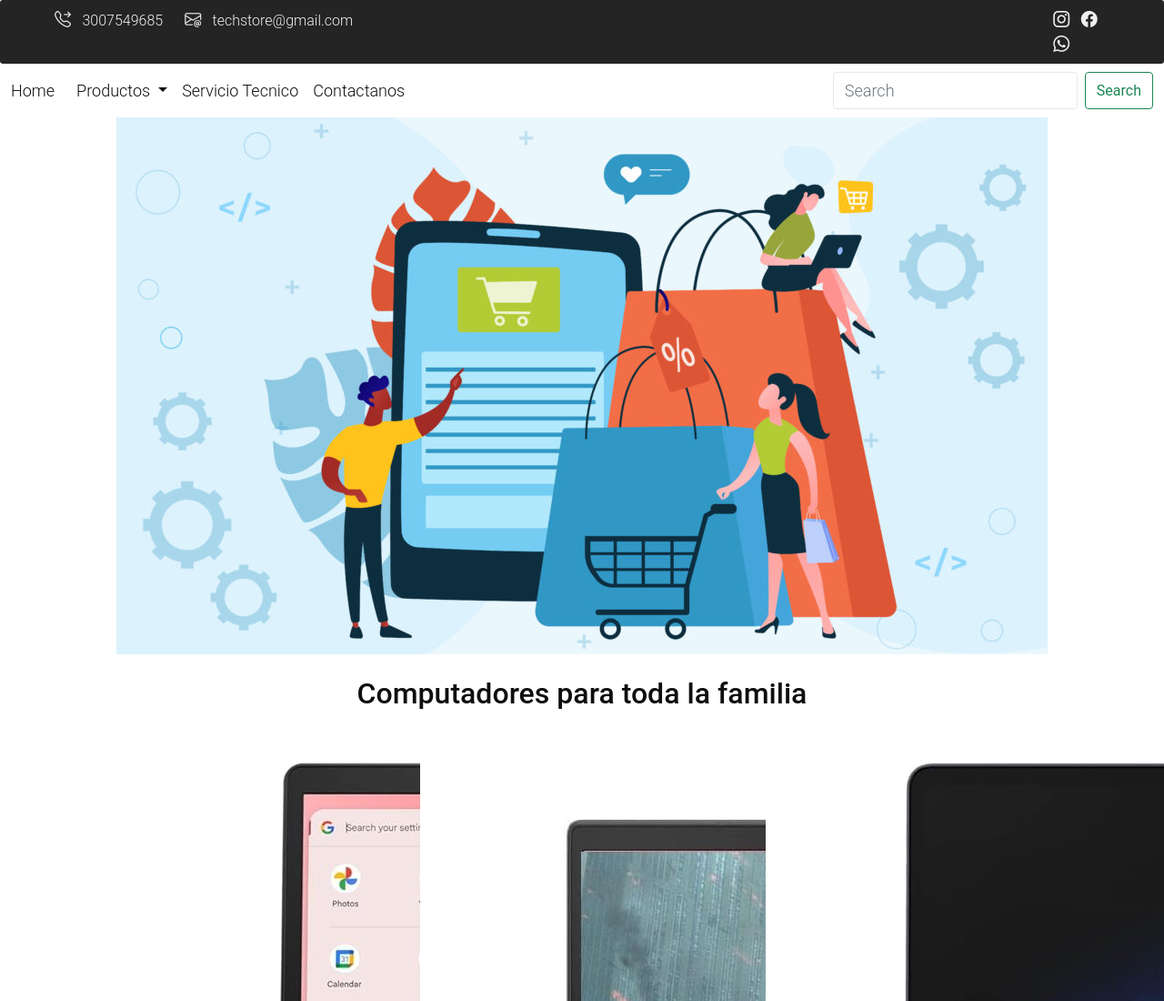
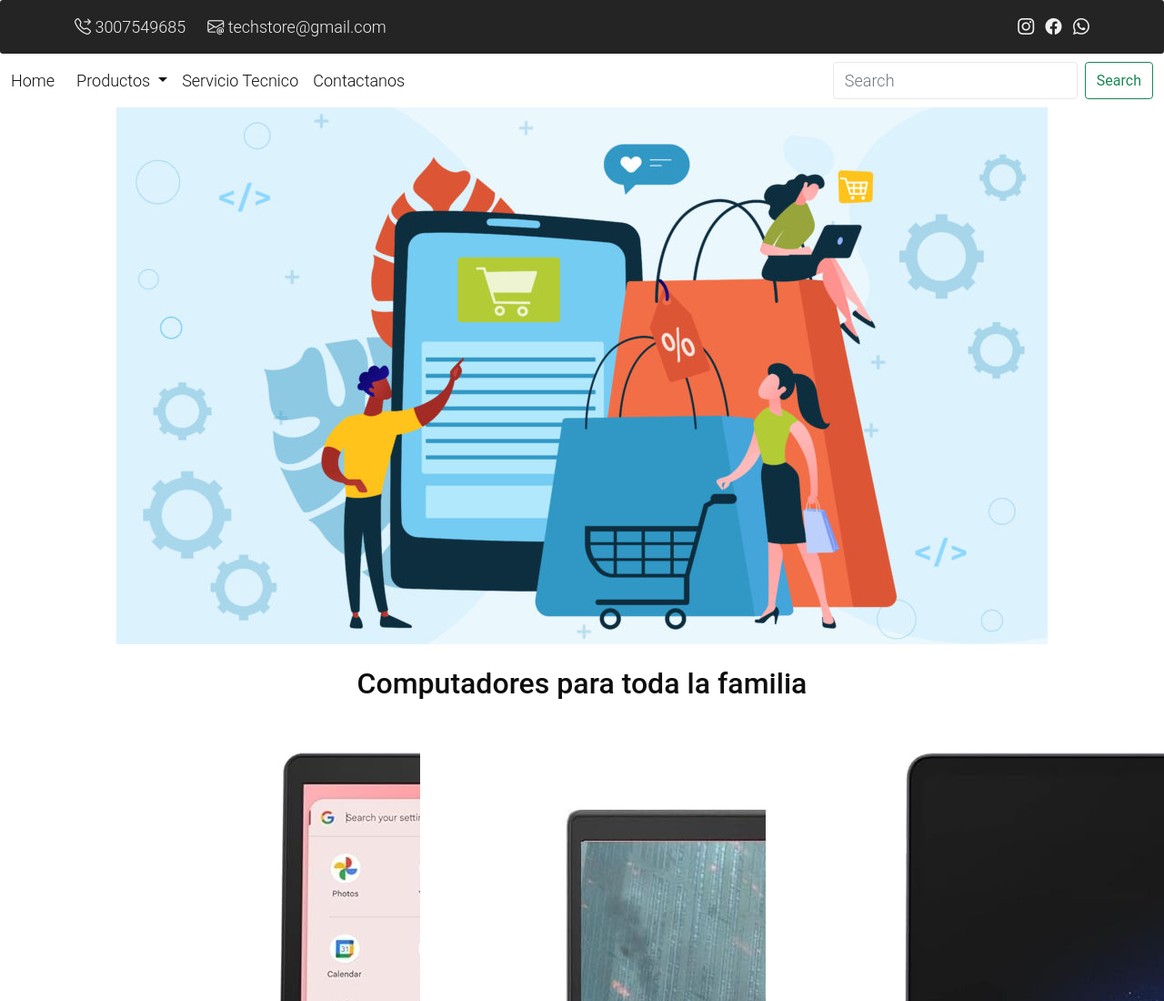
Before and after one commit to AndresGT1996/ProyectoFinalTAlentoTech, a website: page assets/index.html in a window 1280 px wide. Shown: the top 1100 px of the page at 91% size. Drawn offline with nearby package versions, Linux system fonts and the light colour scheme; files whose address does not match are found by name.

Commit message:
se mejorar visualizacion en celular tanto del header como del footer, mejorar el diseño responsive

```diff
--- a/assets/css/styleIndex.css
+++ b/assets/css/styleIndex.css
@@ -20,3 +20,13 @@
 
     background-color: rgb(36, 36, 36);
 }
+
+@media (max-width: 485px) {
+    .contacto i {
+        display: none;
+    }
+    .contacto span {
+        display: none;
+    }
+
+}
--- a/assets/index.html
+++ b/assets/index.html
@@ -16,31 +16,39 @@
 </head>
 <body>
     <header>
-        <section class="bg-color-personalisado-black text-color-personalisado-white d-flex justify-content-between py-2 rounded-1 px-5 aling-intems-center">
+        <section class="bg-color-personalisado-black text-color-personalisado-white rounded-1 py-3" >
+                <div class="container ">
+                    <div class=" w-100 d-flex justify-content-between">
+                        <div class="d-flex justify-content-between">
+                            <div class="contacto">
+                                <i class="bi bi-telephone-forward"></i>
+                                <span class="pe-4 ">3007549685</span>
+                            </div>
+                                <div class="contacto">
+                                    <i class="bi bi-envelope-at"></i>
+                                    <span>techstore@gmail.com</span>
+                                </div>
 
-                <div class="d-flex container ">
-                        <div >
-                            <i class="bi bi-telephone-forward pe-2 "></i>
-                            <span class="fs-6 pe-4">3007549685</span>
-                        </div>
-                            <div>
-                                <i class="bi bi-envelope-at pe-2"></i>
-                                <span class="fs-6 pe-4">techstore@gmail.com</span>
                             </div>
 
+                    <div class="text-end">
+                        <a href="#"><i class="bi bi-instagram pe-2 text-color-personalisado-white"></i></a>
+                        <a href="#"><i class="bi bi-facebook pe-2 text-color-personalisado-white"></i></a>
+                        <a href="#"><i class="bi bi-whatsapp  text-color-personalisado-white"></i></a>
+                    </div>
                     </div>
 
-            <div class="">
-                <a href="#"><i class="bi bi-instagram pe-2 text-color-personalisado-white"></i></a>
-                <a href="#"><i class="bi bi-facebook pe-2 text-color-personalisado-white"></i></a>
-                <a href="#"><i class="bi bi-whatsapp  text-color-personalisado-white"></i></a>
-            </div>
-        </section>
+
+
+                </div>
+            </section>
+
+
 
         <section class="nav-bar">
             <nav class="navbar navbar-expand-lg bg-body-tertiary ">
                 <div class="container-fluid">
-                  <a class="navbar-brand hover-a-nav home text-color-personalisado-black" href="./index.html">Home</a>
+                  <a class="navbar-brand hover-a-nav text-color-personalisado-black" href="./index.html">Home</a>
                   <button class="navbar-toggler" type="button" data-bs-toggle="collapse" data-bs-target="#navbarSupportedContent" aria-controls="navbarSupportedContent" aria-expanded="false" aria-label="Toggle navigation">
                     <span class="navbar-toggler-icon"></span>
                   </button>
@@ -299,5 +307,8 @@
     </footer>
 
     <script src="./js/bootstrap.bundle.min.js"></script>
+
+
+
 </body>
 </html>
```
